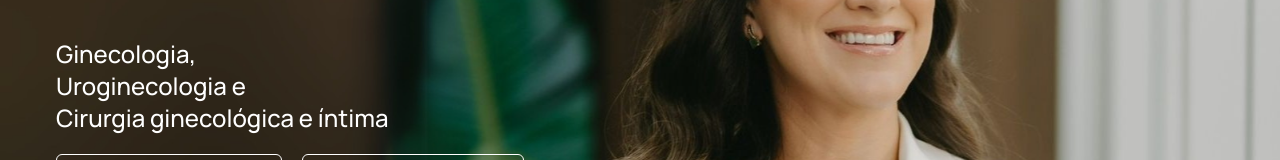
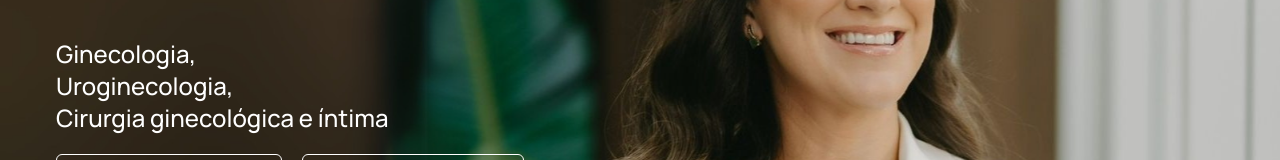
Before and after one commit to MatheusKerscher/thais-farah, a React (Vite) app: page / in a window 1280 px wide. Shown: the part 252-412 px from the top of the page. Built offline with nearby package versions, Linux system fonts and the light colour scheme.

Commit message:
Update header text

```diff
--- a/src/components/Header/index.tsx
+++ b/src/components/Header/index.tsx
@@ -238,7 +238,7 @@ const Header = () => {
           <RevealOnScroll direction="left">
             <h2 className="flex flex-col text-lg mb-5 text-white font-medium md:text-2xl items-center md:items-start">
               <span>Ginecologia,</span>
-              <span>Uroginecologia e</span>
+              <span>Uroginecologia,</span>
               <span>Cirurgia ginecológica e íntima</span>
             </h2>
 
```
